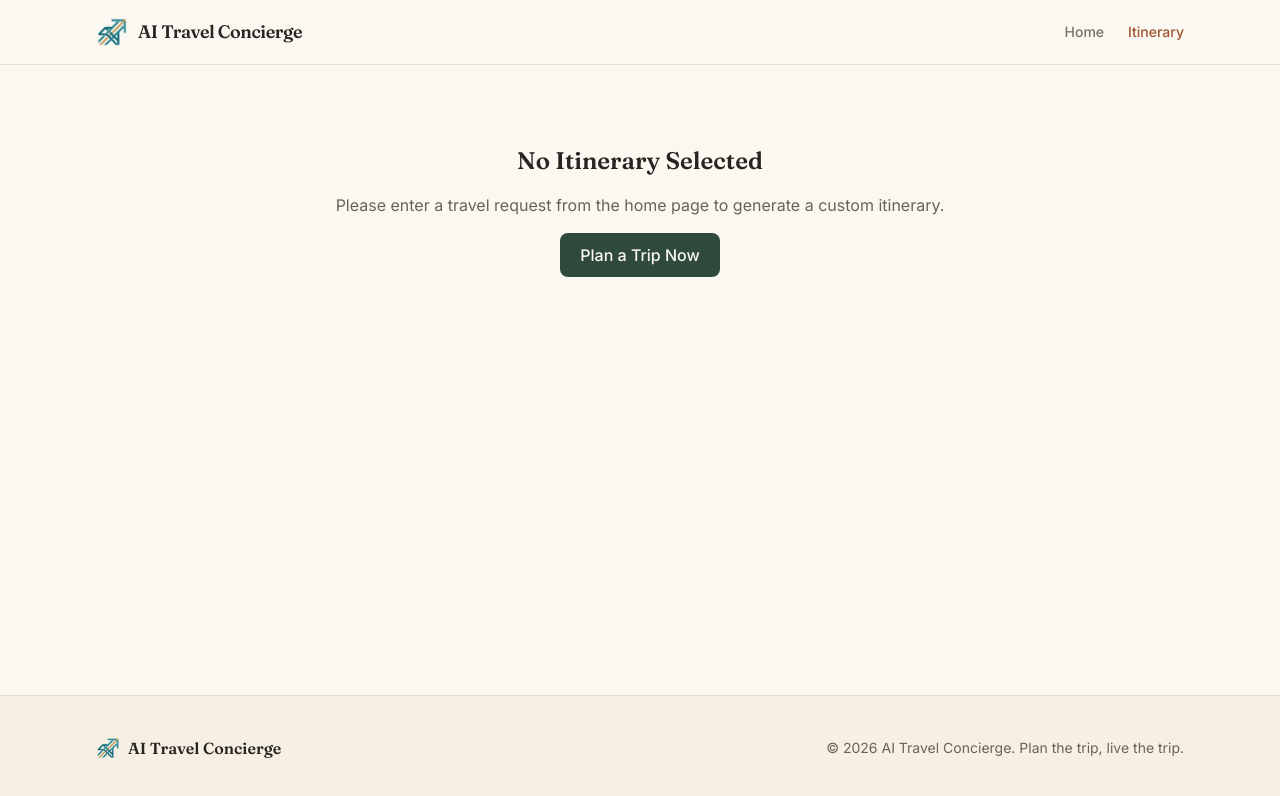
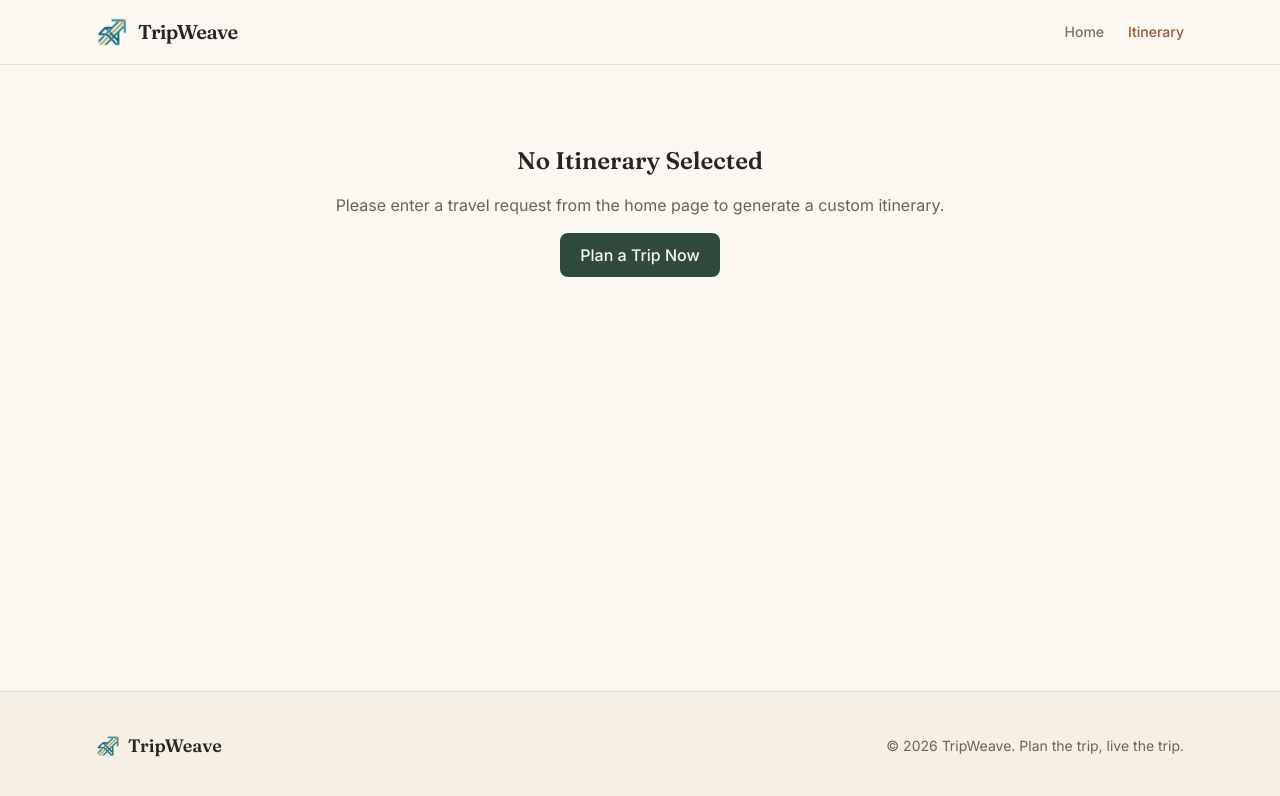
Before and after one commit to Paras1687/AI-Travel-Concierge, a React (Vite) app in the folder Travel-app-UI/: page /itinerary in a window 1280 px wide. Shown: the top 796 px of the page. Built offline with nearby package versions, Linux system fonts and the light colour scheme.

Commit message:
Update brand text in header, footer, and page title to TripWeave

```diff
--- a/Travel-app-UI/index.html
+++ b/Travel-app-UI/index.html
@@ -5,7 +5,7 @@
     <meta name="viewport" content="width=device-width, initial-scale=1.0" />
     <link rel="icon" type="image/png" href="/favicon.png" />
     <link rel="shortcut icon" href="/favicon.ico" />
-    <title>AI Travel Concierge — Plan your next trip</title>
+    <title>TripWeave — Intelligent AI Travel Planner</title>
     <link rel="preconnect" href="https://fonts.googleapis.com" />
     <link rel="preconnect" href="https://fonts.gstatic.com" crossorigin />
     <link
--- a/Travel-app-UI/src/components/Footer.jsx
+++ b/Travel-app-UI/src/components/Footer.jsx
@@ -5,13 +5,13 @@ export default function Footer() {
     <footer className="border-t border-ink/10 mt-24 bg-cream-100">
       <div className="container-page py-10 flex flex-col sm:flex-row items-center justify-between gap-4">
         <div className="flex items-center gap-2">
-          <img src={LOGO_DATA_URI} alt="AI Travel Concierge Logo" className="w-6 h-6 object-contain rounded" />
-          <p className="font-display font-semibold text-ink">
-            AI Travel Concierge
+          <img src={LOGO_DATA_URI} alt="TripWeave Logo" className="w-6 h-6 object-contain rounded" />
+          <p className="font-display font-semibold text-ink text-lg">
+            TripWeave
           </p>
         </div>
         <p className="text-sm text-ink-500">
-          © {new Date().getFullYear()} AI Travel Concierge. Plan the trip, live the trip.
+          © {new Date().getFullYear()} TripWeave. Plan the trip, live the trip.
         </p>
       </div>
     </footer>
--- a/Travel-app-UI/src/components/Navbar.jsx
+++ b/Travel-app-UI/src/components/Navbar.jsx
@@ -17,11 +17,11 @@ export default function Navbar() {
         <Link to="/" className="flex items-center gap-2.5 group">
           <img
             src={LOGO_DATA_URI}
-            alt="AI Travel Concierge Logo"
+            alt="TripWeave Logo"
             className="w-8 h-8 object-contain rounded-lg group-hover:scale-105 transition-transform"
           />
-          <span className="font-display font-semibold text-lg tracking-tight text-ink">
-            AI Travel Concierge
+          <span className="font-display font-semibold text-xl tracking-tight text-ink">
+            TripWeave
           </span>
         </Link>
 
```
